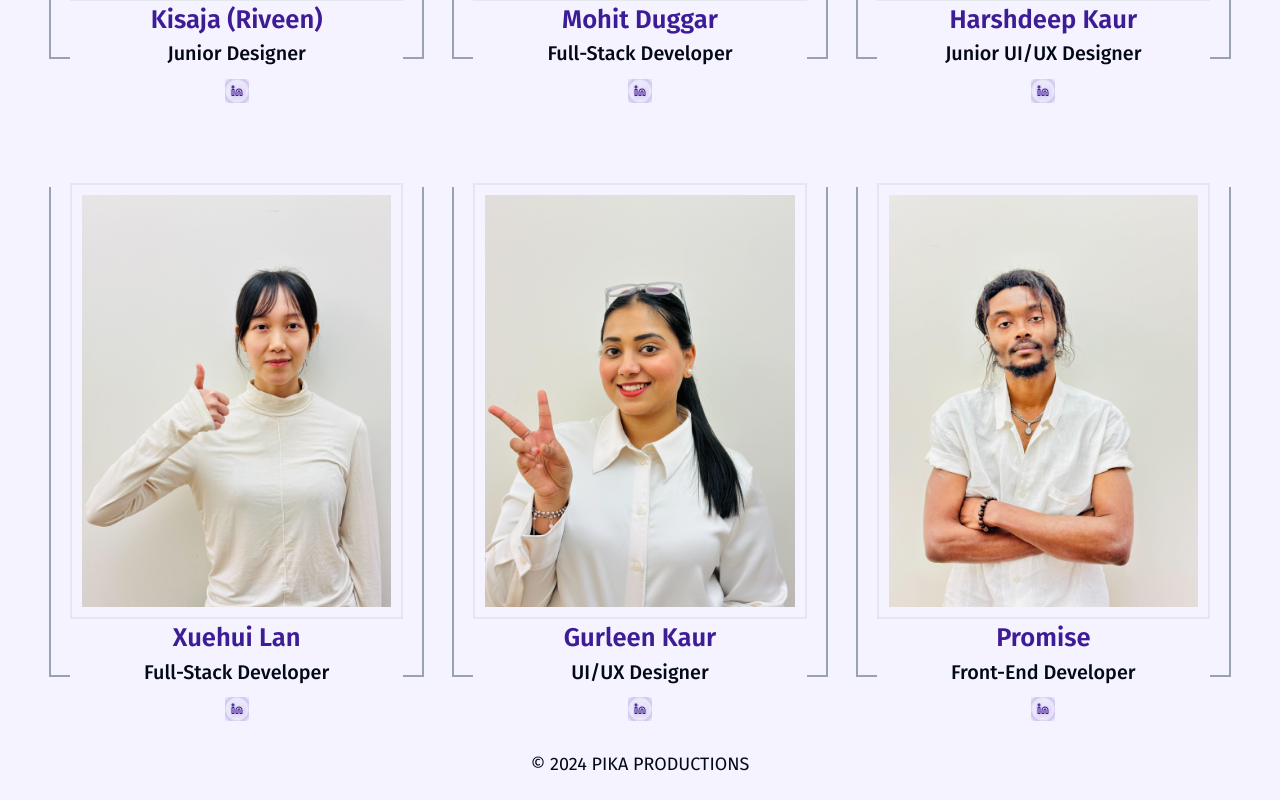
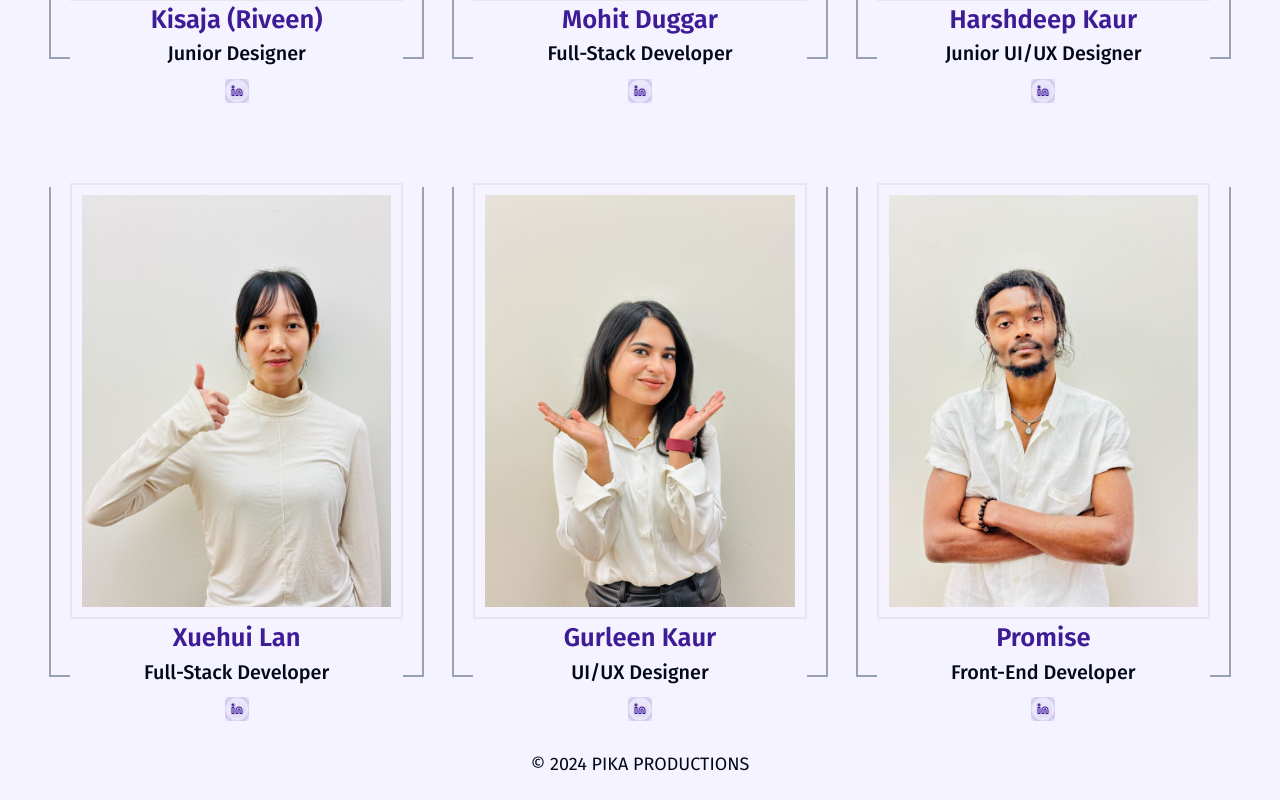
Before and after one commit to Hkumar145/helpmet, a React (Vite) app in the folder helpmet-client/: page / in a window 1280 px wide. Shown: the part 7213-8013 px from the top of the page. Built offline with nearby package versions, Linux system fonts and the light colour scheme.

Commit message:
Update image

```diff
--- a/helpmet-client/src/pages/Home.jsx
+++ b/helpmet-client/src/pages/Home.jsx
@@ -196,7 +196,7 @@
           </div>
 
           <div className="images">
-            <img src="/images/Team/Harshdeep.jpg" alt="" />
+            <img src="/images/Team/Gurleen.jpg" alt="" />
             <div className="otherdeets">
               <h1>Gurleen Kaur</h1>
               <p>UI/UX Designer</p>
```
Also changed, not shown: helpmet-client/public/images/Team/Gurleen.jpg (added).
